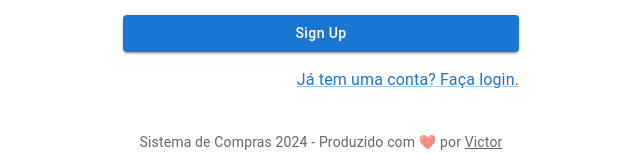
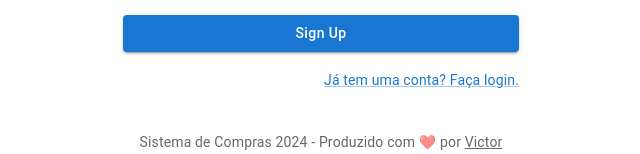
Before and after one commit to vctorgriggi/sistema-compras, a React (Vite) app: page /sign-up in a window 1280 px wide. Shown: the part 349-503 px from the top of the page, without its empty margins (319-959 px from the left). Built offline with nearby package versions, Linux system fonts and the light colour scheme; no server answers.

Commit message:
style: alterar design da tela de registro

```diff
--- a/src/pages/SignUp.jsx
+++ b/src/pages/SignUp.jsx
@@ -108,7 +108,7 @@ export default function SignUp() {
                   autoComplete="new-password"
                 />
               </Grid>
-              {/*               <Grid item xs={12}>
+              {/* <Grid item xs={12}>
                 <FormControlLabel
                   control={
                     <Checkbox value="allowExtraEmails" color="primary" />
@@ -118,9 +118,9 @@ export default function SignUp() {
               </Grid> */}
             </Grid>
             <Basic
-              disabled={isLoadingAnimation}
               type="submit"
               fullWidth
+              disabled={isLoadingAnimation}
               sx={{ mt: 3, mb: 2 }}
             >
               {isLoadingAnimation && (
@@ -131,7 +131,7 @@ export default function SignUp() {
 
             <Grid container justifyContent="flex-end">
               <Grid item>
-                <Link component={RouterLink} to="/sign-in">
+                <Link component={RouterLink} to="/sign-in" variant="body2">
                   Já tem uma conta? Faça login.
                 </Link>
               </Grid>
```
